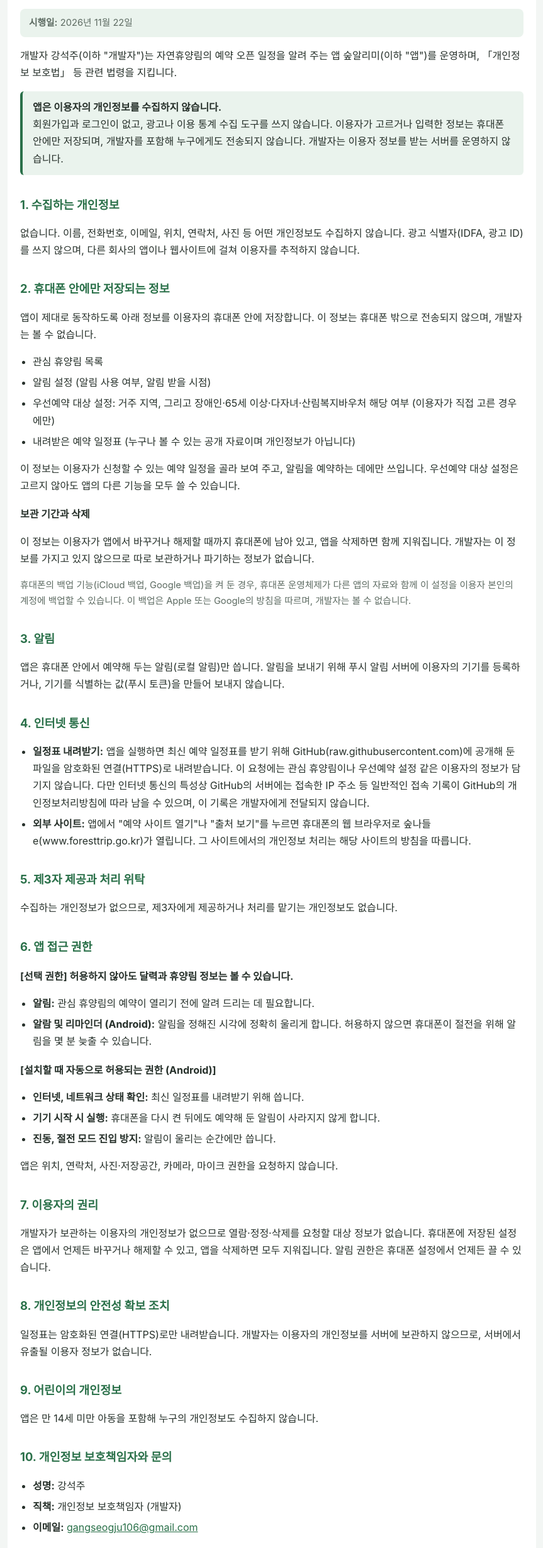
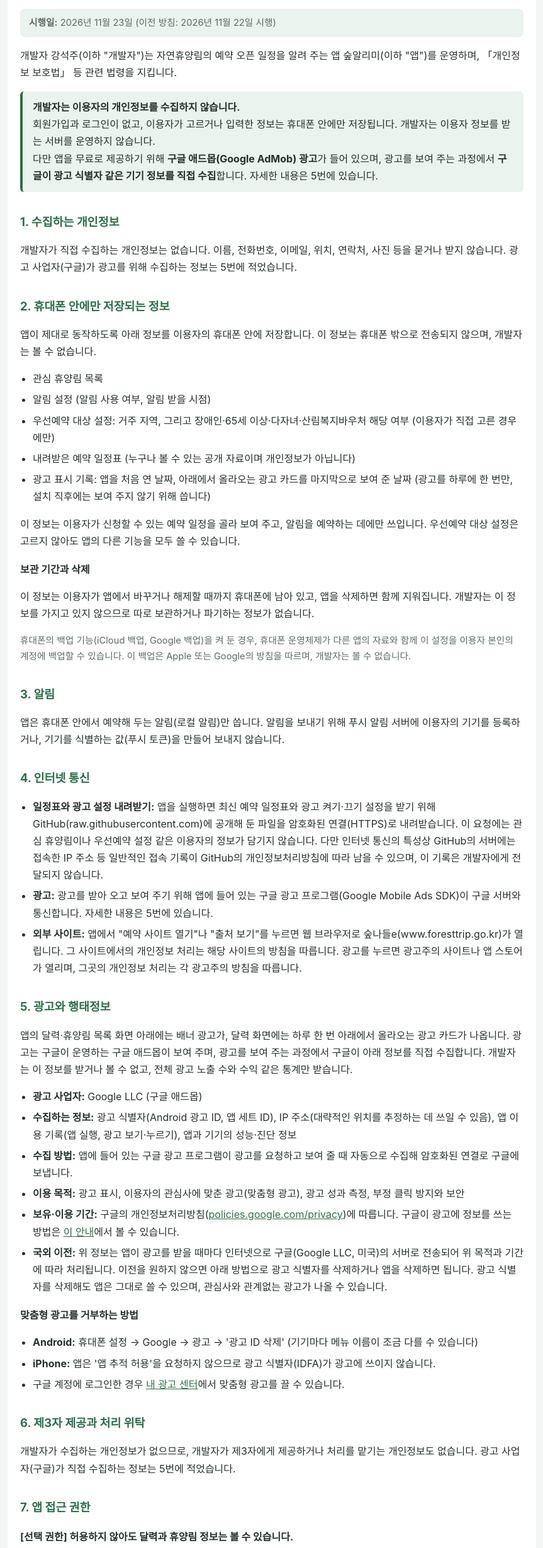
Before and after one commit to kangcoding123/forest-alimi-privacy, a plain HTML site: page docs/index.html in a window 1280 px wide. Shown: the part 91-2549 px from the top of the page at 63% size, without its empty margins (208-1071 px from the left). Drawn offline with Linux system fonts and the light colour scheme.

Commit message:
광고(구글 애드몹) 반영: 광고와 행태정보 항목 추가
- 5. 광고와 행태정보: 수집 항목, 목적, 국외 이전, 맞춤형 광고 거부 방법
- 광고 ID 권한, 휴대폰에 저장되는 광고 표시 기록
- 시행일 2026년 11월 23일, 변경 이력
- 고객 지원 페이지의 개인정보 안내 문구

Co-Authored-By: Claude Opus 5.5 <noreply@anthropic.com>

```diff
--- a/docs/index.html
+++ b/docs/index.html
@@ -29,17 +29,18 @@
   <div class="container">
     <h1>숲알리미 개인정보처리방침</h1>
 
-    <div class="date"><strong>시행일:</strong> 2026년 11월 22일</div>
+    <div class="date"><strong>시행일:</strong> 2026년 11월 23일 (이전 방침: 2026년 11월 22일 시행)</div>
 
     <p>개발자 강석주(이하 "개발자")는 자연휴양림의 예약 오픈 일정을 알려 주는 앱 숲알리미(이하 "앱")를 운영하며, 「개인정보 보호법」 등 관련 법령을 지킵니다.</p>
 
     <div class="highlight">
-      <strong>앱은 이용자의 개인정보를 수집하지 않습니다.</strong><br>
-      회원가입과 로그인이 없고, 광고나 이용 통계 수집 도구를 쓰지 않습니다. 이용자가 고르거나 입력한 정보는 휴대폰 안에만 저장되며, 개발자를 포함해 누구에게도 전송되지 않습니다. 개발자는 이용자 정보를 받는 서버를 운영하지 않습니다.
+      <strong>개발자는 이용자의 개인정보를 수집하지 않습니다.</strong><br>
+      회원가입과 로그인이 없고, 이용자가 고르거나 입력한 정보는 휴대폰 안에만 저장됩니다. 개발자는 이용자 정보를 받는 서버를 운영하지 않습니다.<br>
+      다만 앱을 무료로 제공하기 위해 <strong>구글 애드몹(Google AdMob) 광고</strong>가 들어 있으며, 광고를 보여 주는 과정에서 <strong>구글이 광고 식별자 같은 기기 정보를 직접 수집</strong>합니다. 자세한 내용은 5번에 있습니다.
     </div>
 
     <h2>1. 수집하는 개인정보</h2>
-    <p>없습니다. 이름, 전화번호, 이메일, 위치, 연락처, 사진 등 어떤 개인정보도 수집하지 않습니다. 광고 식별자(IDFA, 광고 ID)를 쓰지 않으며, 다른 회사의 앱이나 웹사이트에 걸쳐 이용자를 추적하지 않습니다.</p>
+    <p>개발자가 직접 수집하는 개인정보는 없습니다. 이름, 전화번호, 이메일, 위치, 연락처, 사진 등을 묻거나 받지 않습니다. 광고 사업자(구글)가 광고를 위해 수집하는 정보는 5번에 적었습니다.</p>
 
     <h2>2. 휴대폰 안에만 저장되는 정보</h2>
     <p>앱이 제대로 동작하도록 아래 정보를 이용자의 휴대폰 안에 저장합니다. 이 정보는 휴대폰 밖으로 전송되지 않으며, 개발자는 볼 수 없습니다.</p>
@@ -48,6 +49,7 @@
       <li>알림 설정 (알림 사용 여부, 알림 받을 시점)</li>
       <li>우선예약 대상 설정: 거주 지역, 그리고 장애인·65세 이상·다자녀·산림복지바우처 해당 여부 (이용자가 직접 고른 경우에만)</li>
       <li>내려받은 예약 일정표 (누구나 볼 수 있는 공개 자료이며 개인정보가 아닙니다)</li>
+      <li>광고 표시 기록: 앱을 처음 연 날짜, 아래에서 올라오는 광고 카드를 마지막으로 보여 준 날짜 (광고를 하루에 한 번만, 설치 직후에는 보여 주지 않기 위해 씁니다)</li>
     </ul>
     <p>이 정보는 이용자가 신청할 수 있는 예약 일정을 골라 보여 주고, 알림을 예약하는 데에만 쓰입니다. 우선예약 대상 설정은 고르지 않아도 앱의 다른 기능을 모두 쓸 수 있습니다.</p>
     <h3>보관 기간과 삭제</h3>
@@ -59,14 +61,32 @@
 
     <h2>4. 인터넷 통신</h2>
     <ul>
-      <li><strong>일정표 내려받기:</strong> 앱을 실행하면 최신 예약 일정표를 받기 위해 GitHub(raw.githubusercontent.com)에 공개해 둔 파일을 암호화된 연결(HTTPS)로 내려받습니다. 이 요청에는 관심 휴양림이나 우선예약 설정 같은 이용자의 정보가 담기지 않습니다. 다만 인터넷 통신의 특성상 GitHub의 서버에는 접속한 IP 주소 등 일반적인 접속 기록이 GitHub의 개인정보처리방침에 따라 남을 수 있으며, 이 기록은 개발자에게 전달되지 않습니다.</li>
-      <li><strong>외부 사이트:</strong> 앱에서 "예약 사이트 열기"나 "출처 보기"를 누르면 휴대폰의 웹 브라우저로 숲나들e(www.foresttrip.go.kr)가 열립니다. 그 사이트에서의 개인정보 처리는 해당 사이트의 방침을 따릅니다.</li>
+      <li><strong>일정표와 광고 설정 내려받기:</strong> 앱을 실행하면 최신 예약 일정표와 광고 켜기·끄기 설정을 받기 위해 GitHub(raw.githubusercontent.com)에 공개해 둔 파일을 암호화된 연결(HTTPS)로 내려받습니다. 이 요청에는 관심 휴양림이나 우선예약 설정 같은 이용자의 정보가 담기지 않습니다. 다만 인터넷 통신의 특성상 GitHub의 서버에는 접속한 IP 주소 등 일반적인 접속 기록이 GitHub의 개인정보처리방침에 따라 남을 수 있으며, 이 기록은 개발자에게 전달되지 않습니다.</li>
+      <li><strong>광고:</strong> 광고를 받아 오고 보여 주기 위해 앱에 들어 있는 구글 광고 프로그램(Google Mobile Ads SDK)이 구글 서버와 통신합니다. 자세한 내용은 5번에 있습니다.</li>
+      <li><strong>외부 사이트:</strong> 앱에서 "예약 사이트 열기"나 "출처 보기"를 누르면 웹 브라우저로 숲나들e(www.foresttrip.go.kr)가 열립니다. 그 사이트에서의 개인정보 처리는 해당 사이트의 방침을 따릅니다. 광고를 누르면 광고주의 사이트나 앱 스토어가 열리며, 그곳의 개인정보 처리는 각 광고주의 방침을 따릅니다.</li>
     </ul>
 
-    <h2>5. 제3자 제공과 처리 위탁</h2>
-    <p>수집하는 개인정보가 없으므로, 제3자에게 제공하거나 처리를 맡기는 개인정보도 없습니다.</p>
+    <h2>5. 광고와 행태정보</h2>
+    <p>앱의 달력·휴양림 목록 화면 아래에는 배너 광고가, 달력 화면에는 하루 한 번 아래에서 올라오는 광고 카드가 나옵니다. 광고는 구글이 운영하는 구글 애드몹이 보여 주며, 광고를 보여 주는 과정에서 구글이 아래 정보를 직접 수집합니다. 개발자는 이 정보를 받거나 볼 수 없고, 전체 광고 노출 수와 수익 같은 통계만 받습니다.</p>
+    <ul>
+      <li><strong>광고 사업자:</strong> Google LLC (구글 애드몹)</li>
+      <li><strong>수집하는 정보:</strong> 광고 식별자(Android 광고 ID, 앱 세트 ID), IP 주소(대략적인 위치를 추정하는 데 쓰일 수 있음), 앱 이용 기록(앱 실행, 광고 보기·누르기), 앱과 기기의 성능·진단 정보</li>
+      <li><strong>수집 방법:</strong> 앱에 들어 있는 구글 광고 프로그램이 광고를 요청하고 보여 줄 때 자동으로 수집해 암호화된 연결로 구글에 보냅니다.</li>
+      <li><strong>이용 목적:</strong> 광고 표시, 이용자의 관심사에 맞춘 광고(맞춤형 광고), 광고 성과 측정, 부정 클릭 방지와 보안</li>
+      <li><strong>보유·이용 기간:</strong> 구글의 개인정보처리방침(<a href="https://policies.google.com/privacy?hl=ko">policies.google.com/privacy</a>)에 따릅니다. 구글이 광고에 정보를 쓰는 방법은 <a href="https://policies.google.com/technologies/partner-sites?hl=ko">이 안내</a>에서 볼 수 있습니다.</li>
+      <li><strong>국외 이전:</strong> 위 정보는 앱이 광고를 받을 때마다 인터넷으로 구글(Google LLC, 미국)의 서버로 전송되어 위 목적과 기간에 따라 처리됩니다. 이전을 원하지 않으면 아래 방법으로 광고 식별자를 삭제하거나 앱을 삭제하면 됩니다. 광고 식별자를 삭제해도 앱은 그대로 쓸 수 있으며, 관심사와 관계없는 광고가 나올 수 있습니다.</li>
+    </ul>
+    <h3>맞춤형 광고를 거부하는 방법</h3>
+    <ul>
+      <li><strong>Android:</strong> 휴대폰 설정 → Google → 광고 → '광고 ID 삭제' (기기마다 메뉴 이름이 조금 다를 수 있습니다)</li>
+      <li><strong>iPhone:</strong> 앱은 '앱 추적 허용'을 요청하지 않으므로 광고 식별자(IDFA)가 광고에 쓰이지 않습니다.</li>
+      <li>구글 계정에 로그인한 경우 <a href="https://myadcenter.google.com/">내 광고 센터</a>에서 맞춤형 광고를 끌 수 있습니다.</li>
+    </ul>
 
-    <h2>6. 앱 접근 권한</h2>
+    <h2>6. 제3자 제공과 처리 위탁</h2>
+    <p>개발자가 수집하는 개인정보가 없으므로, 개발자가 제3자에게 제공하거나 처리를 맡기는 개인정보도 없습니다. 광고 사업자(구글)가 직접 수집하는 정보는 5번에 적었습니다.</p>
+
+    <h2>7. 앱 접근 권한</h2>
     <h3>[선택 권한] 허용하지 않아도 달력과 휴양림 정보는 볼 수 있습니다.</h3>
     <ul>
       <li><strong>알림:</strong> 관심 휴양림의 예약이 열리기 전에 알려 드리는 데 필요합니다.</li>
@@ -74,22 +94,23 @@
     </ul>
     <h3>[설치할 때 자동으로 허용되는 권한 (Android)]</h3>
     <ul>
-      <li><strong>인터넷, 네트워크 상태 확인:</strong> 최신 일정표를 내려받기 위해 씁니다.</li>
+      <li><strong>인터넷, 네트워크 상태 확인:</strong> 최신 일정표를 내려받고 광고를 보여 주기 위해 씁니다.</li>
+      <li><strong>광고 ID:</strong> 광고를 보여 주는 구글 애드몹이 씁니다. 휴대폰 설정에서 광고 ID를 삭제할 수 있습니다(5번).</li>
       <li><strong>기기 시작 시 실행:</strong> 휴대폰을 다시 켠 뒤에도 예약해 둔 알림이 사라지지 않게 합니다.</li>
       <li><strong>진동, 절전 모드 진입 방지:</strong> 알림이 울리는 순간에만 씁니다.</li>
     </ul>
     <p>앱은 위치, 연락처, 사진·저장공간, 카메라, 마이크 권한을 요청하지 않습니다.</p>
 
-    <h2>7. 이용자의 권리</h2>
-    <p>개발자가 보관하는 이용자의 개인정보가 없으므로 열람·정정·삭제를 요청할 대상 정보가 없습니다. 휴대폰에 저장된 설정은 앱에서 언제든 바꾸거나 해제할 수 있고, 앱을 삭제하면 모두 지워집니다. 알림 권한은 휴대폰 설정에서 언제든 끌 수 있습니다.</p>
+    <h2>8. 이용자의 권리</h2>
+    <p>개발자가 보관하는 이용자의 개인정보가 없으므로 열람·정정·삭제를 요청할 대상 정보가 없습니다. 휴대폰에 저장된 설정은 앱에서 언제든 바꾸거나 해제할 수 있고, 앱을 삭제하면 모두 지워집니다. 알림 권한은 휴대폰 설정에서 언제든 끌 수 있습니다. 구글이 광고를 위해 수집한 정보는 5번의 방법으로 광고 식별자를 삭제하거나, 구글의 개인정보처리방침에 적힌 방법으로 구글에 요청할 수 있습니다.</p>
 
-    <h2>8. 개인정보의 안전성 확보 조치</h2>
-    <p>일정표는 암호화된 연결(HTTPS)로만 내려받습니다. 개발자는 이용자의 개인정보를 서버에 보관하지 않으므로, 서버에서 유출될 이용자 정보가 없습니다.</p>
+    <h2>9. 개인정보의 안전성 확보 조치</h2>
+    <p>일정표는 암호화된 연결(HTTPS)로만 내려받으며, 구글 광고 프로그램이 보내는 정보도 암호화된 연결(TLS)로 전송됩니다. 개발자는 이용자의 개인정보를 서버에 보관하지 않으므로, 서버에서 유출될 이용자 정보가 없습니다.</p>
 
-    <h2>9. 어린이의 개인정보</h2>
-    <p>앱은 만 14세 미만 아동을 포함해 누구의 개인정보도 수집하지 않습니다.</p>
+    <h2>10. 어린이의 개인정보</h2>
+    <p>앱은 만 14세 미만 아동을 대상으로 하지 않으며, 개발자는 만 14세 미만 아동을 포함해 누구의 개인정보도 수집하지 않습니다.</p>
 
-    <h2>10. 개인정보 보호책임자와 문의</h2>
+    <h2>11. 개인정보 보호책임자와 문의</h2>
     <ul>
       <li><strong>성명:</strong> 강석주</li>
       <li><strong>직책:</strong> 개인정보 보호책임자 (개발자)</li>
@@ -97,15 +118,19 @@
     </ul>
     <p>앱 이용에 관한 문의도 같은 메일로 보내 주세요.</p>
 
-    <h2>11. 권익 침해 구제 방법</h2>
+    <h2>12. 권익 침해 구제 방법</h2>
     <p>개인정보 침해에 대한 신고나 상담이 필요하면 아래 기관에 문의할 수 있습니다.</p>
     <ul>
       <li>개인정보침해신고센터 (privacy.kisa.or.kr / 국번 없이 118)</li>
       <li>개인정보분쟁조정위원회 (www.kopico.go.kr / 1833-6972)</li>
     </ul>
 
-    <h2>12. 방침의 변경</h2>
+    <h2>13. 방침의 변경</h2>
     <p>이 방침이 바뀌면 시행하기 전에 이 페이지에 바뀐 내용과 시행일을 올립니다.</p>
+    <ul>
+      <li>2026년 11월 23일: 구글 애드몹 광고를 넣으면서 광고와 행태정보(5번), 광고 ID 권한을 더했습니다.</li>
+      <li>2026년 11월 22일: 처음 시행</li>
+    </ul>
 
     <p class="note">숲알리미는 산림청, 국립자연휴양림관리소, 숲나들e와 관련이 없는 개인이 만든 앱입니다. 예약은 숲나들e에서 직접 하셔야 합니다.</p>
 
@@ -113,15 +138,16 @@
 
     <h2 lang="en">Summary in English</h2>
     <div lang="en">
-      <p>Forest Alimi (숲알리미) shows when reservations open at Korean recreational forests and reminds you before they open. <strong>The app does not collect any personal information.</strong> There is no sign-up, no advertising and no analytics.</p>
+      <p>Forest Alimi (숲알리미) shows when reservations open at Korean recreational forests and reminds you before they open. <strong>The developer does not collect any personal information.</strong> There is no sign-up and no analytics. The app is free and shows ads from Google AdMob.</p>
       <ul>
+        <li>Ads: banner ads on the calendar and forest list screens, and once a day a native ad card on the calendar screen. Google's Mobile Ads SDK collects and shares the device's advertising ID and app set ID, IP address (which may be used to estimate general location), app interactions (app launch, taps, ad views) and diagnostic information with Google for advertising, analytics and fraud prevention, encrypted in transit. This data goes directly to Google (Google LLC, United States) under <a href="https://policies.google.com/privacy">Google's Privacy Policy</a>; the developer only receives aggregate ad reports. On Android you can delete your advertising ID in Settings → Google → Ads. On iPhone the app does not ask for tracking permission, so the IDFA is not used.</li>
         <li>Your favorite forests, notification settings and priority-booking options (region of residence; disability, age 65+, multi-child household and forest welfare voucher eligibility, only if you select them) are stored only on your device and are never sent anywhere. Deleting the app deletes them.</li>
         <li>Notifications are local notifications scheduled on your device. The app does not register for push notifications.</li>
         <li>The app downloads a public schedule file from GitHub (raw.githubusercontent.com) over HTTPS. No user data is included in that request.</li>
         <li>Links to the official booking site (www.foresttrip.go.kr) open in your browser and are subject to that site's policy.</li>
         <li>Contact: <a href="mailto:gangseogju106@gmail.com">gangseogju106@gmail.com</a></li>
       </ul>
-      <p class="note">Effective date: November 22, 2026. This app is not affiliated with the Korea Forest Service or the foresttrip.go.kr service.</p>
+      <p class="note">Effective date: November 23, 2026 (previous version: November 22, 2026). This app is not affiliated with the Korea Forest Service or the foresttrip.go.kr service.</p>
     </div>
   </div>
 </body>
```
Also changed, not shown: docs/support/index.html (+1 -1 lines).
